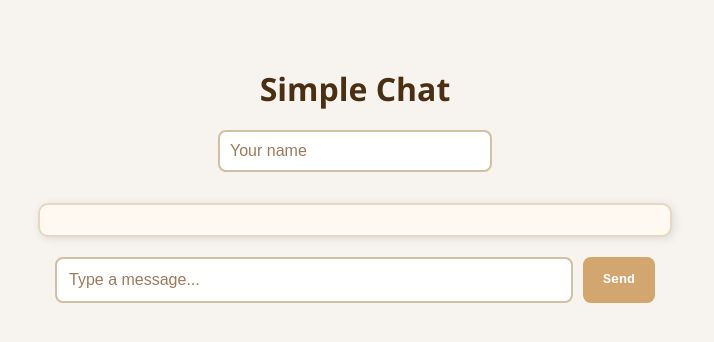
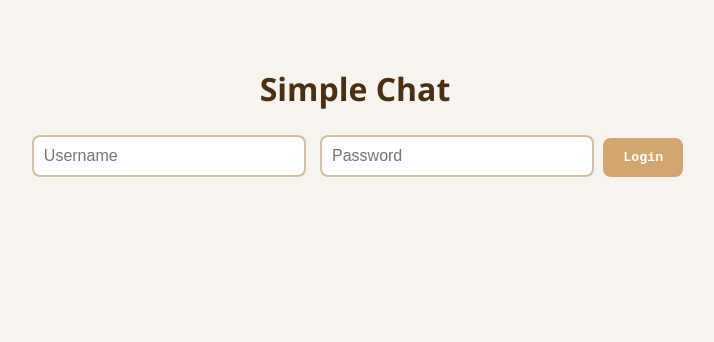
Before and after one commit to Shrawil/Chit-Chat, a website: page public/index.html in a window 1280 px wide. Shown: the whole page, without its empty margins (285-999 px from the left). Drawn offline with nearby package versions, Linux system fonts and the light colour scheme; no server answers.

Commit message:
Update index.html

```diff
--- a/public/index.html
+++ b/public/index.html
@@ -20,9 +20,9 @@
       margin-bottom: 20px;
     }
 
-    #username {
+    input {
       padding: 10px;
-      margin-bottom: 15px;
+      margin: 5px;
       border: 2px solid #d3bfa3;
       border-radius: 8px;
       font-size: 16px;
@@ -61,10 +61,6 @@
 
     input#input {
       flex-grow: 1;
-      padding: 12px;
-      font-size: 16px;
-      border: 2px solid #d3bfa3;
-      border-radius: 8px;
     }
 
     button {
@@ -83,21 +79,33 @@
       background-color: #c08b52;
     }
 
-    ::placeholder {
-      color: #9b7b5b;
+    #chat {
+      display: none;
+      flex-direction: column;
+      align-items: center;
+      width: 100%;
     }
   </style>
 </head>
 <body>
   <h2>Simple Chat</h2>
 
-  <input id="username" placeholder="Your name" />
-  <ul id="messages"></ul>
+  <!-- Login section -->
+  <div id="login">
+    <input id="login-username" placeholder="Username" />
+    <input id="login-password" type="password" placeholder="Password" />
+    <button onclick="login()">Login</button>
+  </div>
 
-  <form id="form">
-    <input id="input" autocomplete="off" placeholder="Type a message..." />
-    <button type="submit">Send</button>
-  </form>
+  <!-- Chat section -->
+  <div id="chat">
+    <ul id="messages"></ul>
+
+    <form id="form">
+      <input id="input" autocomplete="off" placeholder="Type a message..." />
+      <button type="submit">Send</button>
+    </form>
+  </div>
 
   <script src="/socket.io/socket.io.js"></script>
   <script src="script.js"></script>
```
